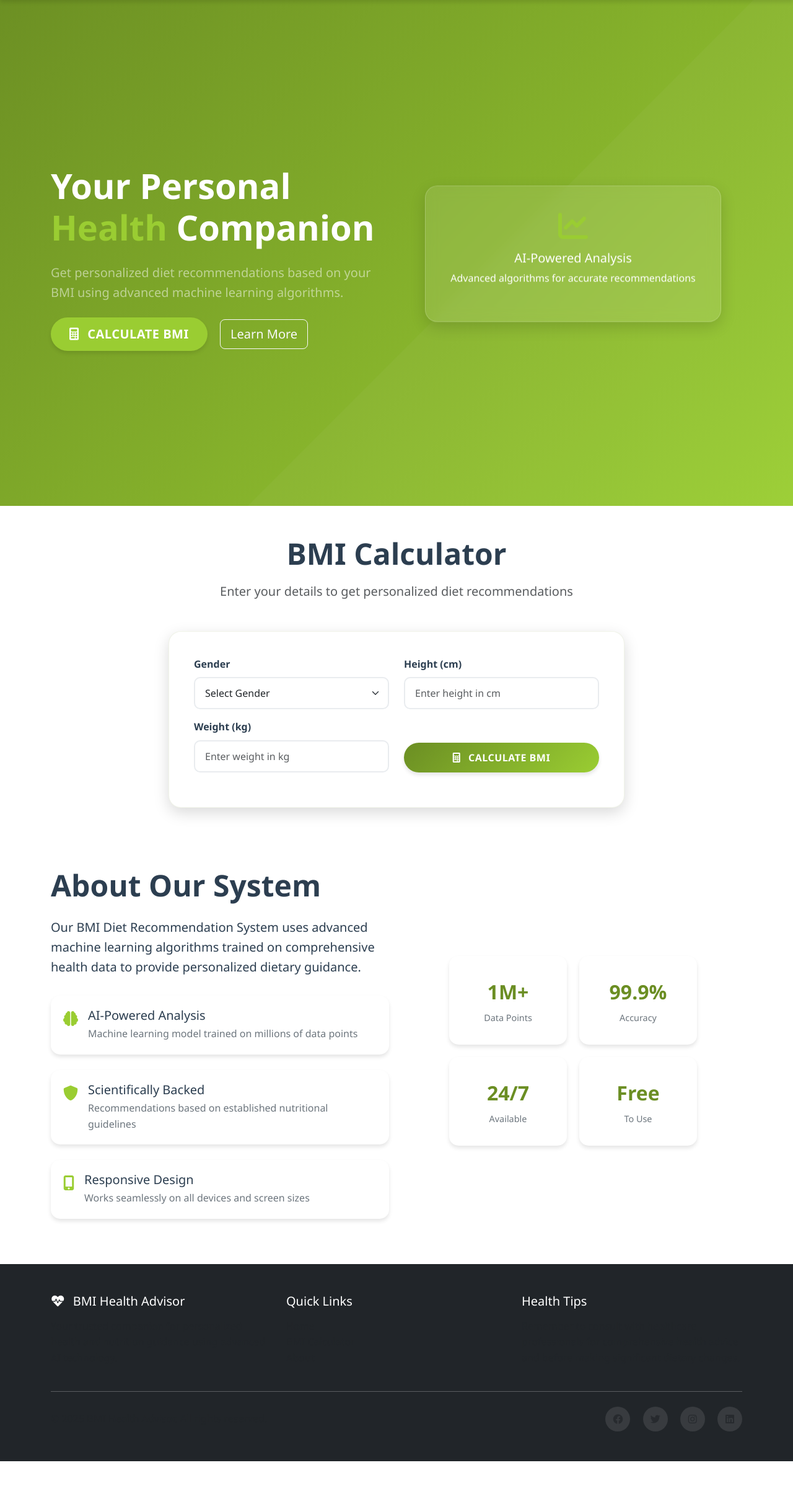
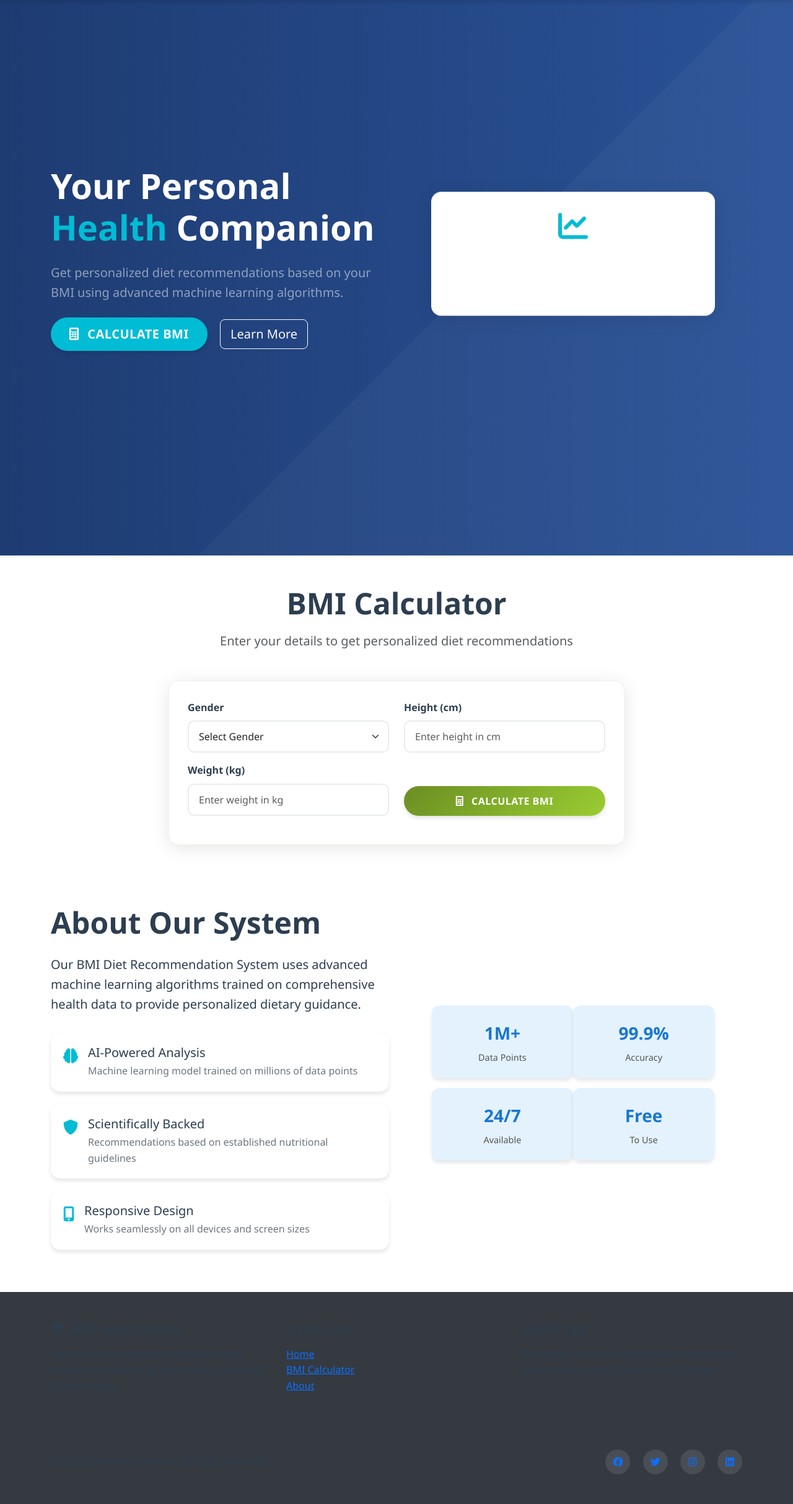
Before and after one commit to Nikky-05/BMI, a Flask app: page / in a window 1280 px wide. Shown: the part 64-2490 px from the top of the page at 62% size. Before the commit the page ends 2421 px from the top, so only its background shows below. Run offline with Flask 3, Linux system fonts and the light colour scheme.

Commit message:
updatedcode

```diff
--- a/app.py
+++ b/app.py
@@ -265,4 +265,4 @@
     # Initialize database (comment out if MySQL is not available)
     # init_database()
 
-    app.run(host='0.0.0.0', port=5001, debug=True)
+    app.run(host='0.0.0.0', port=5009, debug=True)
--- a/templates/index.html
+++ b/templates/index.html
@@ -1,35 +1,101 @@
 <!DOCTYPE html>
 <html lang="en">
 <head>
-    <meta charset="UTF-8">
-    <meta name="viewport" content="width=device-width, initial-scale=1.0">
+  <meta charset="UTF-8" />
+  <meta name="viewport" content="width=device-width, initial-scale=1.0"/>
   <title>BMI Diet Recommendation System</title>
-    <link href="https://cdn.jsdelivr.net/npm/bootstrap@5.3.0/dist/css/bootstrap.min.css" rel="stylesheet">
-    <link href="https://cdnjs.cloudflare.com/ajax/libs/font-awesome/6.0.0/css/all.min.css" rel="stylesheet">
-    <link href="styles.css" rel="stylesheet">
+  <link href="https://cdn.jsdelivr.net/npm/bootstrap@5.3.0/dist/css/bootstrap.min.css" rel="stylesheet" />
+  <link href="https://cdnjs.cloudflare.com/ajax/libs/font-awesome/6.0.0/css/all.min.css" rel="stylesheet" />
+  <link href="./static/css/styles.css" rel="stylesheet" />
+
+  <style>
+    /* Accent and branding */
+    .text-accent { color: #00bcd4 !important; }
+    .btn-accent {
+      background-color: #00bcd4;
+      color: #fff;
+      border: none;
+    }
+    .btn-accent:hover {
+      background-color: #0097a7;
+    }
+
+    /* Hero */
+    .hero-section {
+      background: linear-gradient(to right, #1e3c72, #2a5298);
+      color: white;
+      padding-top: 80px;
+      padding-bottom: 80px;
+    }
+
+    /* Cards and layout */
+    .floating-card, .calculator-card, .results-card {
+      background-color: #ffffff;
+      border-radius: 16px;
+      padding: 30px;
+      box-shadow: 0 5px 30px rgba(0, 0, 0, 0.1);
+    }
+
+    .bmi-value {
+      font-size: 3rem;
+      font-weight: bold;
+      color: #0077c2;
+    }
+
+    .bmi-category {
+      font-size: 1.25rem;
+      color: #009688;
+    }
+
+    .feature-item {
+      display: flex;
+      align-items: flex-start;
+      margin-bottom: 20px;
+    }
+
+    .feature-item i {
+      font-size: 1.5rem;
+      margin-top: 5px;
+    }
+
+    .stat-card {
+      background-color: #e3f2fd;
+      padding: 20px;
+      border-radius: 12px;
+      text-align: center;
+    }
+
+    .stat-number {
+      font-size: 1.75rem;
+      font-weight: bold;
+      color: #1976d2;
+    }
+
+    .stat-label {
+      color: #555;
+    }
+
+    .social-links a:hover {
+      color: #00bcd4 !important;
+    }
+  </style>
 </head>
+
 <body>
   <!-- Navigation -->
   <nav class="navbar navbar-expand-lg navbar-dark bg-primary fixed-top">
     <div class="container">
       <a class="navbar-brand fw-bold" href="#">
-                <i class="fas fa-heartbeat me-2"></i>
-                BMI Health Advisor
+        <i class="fas fa-heartbeat me-2"></i> BMI Health Advisor
       </a>
       <button class="navbar-toggler" type="button" data-bs-toggle="collapse" data-bs-target="#navbarNav">
         <span class="navbar-toggler-icon"></span>
       </button>
       <div class="collapse navbar-collapse" id="navbarNav">
         <ul class="navbar-nav ms-auto">
-                    <li class="nav-item">
-                        <a class="nav-link" href="#home">Home</a>
-                    </li>
-                    <li class="nav-item">
-                        <a class="nav-link" href="#calculator">Calculator</a>
-                    </li>
-                    <li class="nav-item">
-                        <a class="nav-link" href="#about">About</a>
-                    </li>
+          <li class="nav-item"><a class="nav-link" href="#home">Home</a></li>
+          <li class="nav-item"><a class="nav-link" href="#calculator">Calculator</a></li>
+          <li class="nav-item"><a class="nav-link" href="#about">About</a></li>
         </ul>
       </div>
     </div>
@@ -48,17 +114,14 @@
               Get personalized diet recommendations based on your BMI using advanced machine learning algorithms.
             </p>
             <a href="#calculator" class="btn btn-accent btn-lg me-3">
-                            <i class="fas fa-calculator me-2"></i>
-                            Calculate BMI
+              <i class="fas fa-calculator me-2"></i> Calculate BMI
             </a>
-                        <a href="#about" class="btn btn-outline-light btn-lg">
-                            Learn More
-                        </a>
+            <a href="#about" class="btn btn-outline-light btn-lg">Learn More</a>
           </div>
         </div>
         <div class="col-lg-6">
           <div class="hero-image">
-                        <div class="floating-card">
+            <div class="floating-card text-center">
               <i class="fas fa-chart-line fa-3x text-accent mb-3"></i>
               <h5>AI-Powered Analysis</h5>
               <p>Advanced algorithms for accurate recommendations</p>
@@ -78,7 +141,6 @@
             <h2 class="display-5 fw-bold mb-3">BMI Calculator</h2>
             <p class="lead text-muted">Enter your details to get personalized diet recommendations</p>
           </div>
-
           <div class="calculator-card">
             <form id="bmiForm">
               <div class="row">
@@ -92,18 +154,17 @@
                 </div>
                 <div class="col-md-6 mb-3">
                   <label for="height" class="form-label">Height (cm)</label>
-                                    <input type="number" class="form-control" id="height" placeholder="Enter height in cm" required min="100" max="250">
+                  <input type="number" class="form-control" id="height" placeholder="Enter height in cm" required min="100" max="250" />
                 </div>
               </div>
               <div class="row">
                 <div class="col-md-6 mb-3">
                   <label for="weight" class="form-label">Weight (kg)</label>
-                                    <input type="number" class="form-control" id="weight" placeholder="Enter weight in kg" required min="30" max="300">
+                  <input type="number" class="form-control" id="weight" placeholder="Enter weight in kg" required min="30" max="300" />
                 </div>
                 <div class="col-md-6 mb-3 d-flex align-items-end">
                   <button type="submit" class="btn btn-primary w-100">
-                                        <i class="fas fa-calculator me-2"></i>
-                                        Calculate BMI
+                    <i class="fas fa-calculator me-2"></i> Calculate BMI
                   </button>
                 </div>
               </div>
@@ -131,8 +192,7 @@
               <div class="col-md-8">
                 <div class="diet-recommendations">
                   <h4 class="mb-3">
-                                        <i class="fas fa-utensils me-2 text-accent"></i>
-                                        Diet Recommendations
+                    <i class="fas fa-utensils me-2 text-accent"></i> Diet Recommendations
                   </h4>
                   <div id="dietDetails"></div>
                 </div>
@@ -179,20 +239,20 @@
         </div>
         <div class="col-lg-6">
           <div class="about-visual">
-                        <div class="stats-grid">
-                            <div class="stat-card">
+            <div class="row g-3">
+              <div class="col-6 stat-card">
                 <div class="stat-number">1M+</div>
                 <div class="stat-label">Data Points</div>
               </div>
-                            <div class="stat-card">
+              <div class="col-6 stat-card">
                 <div class="stat-number">99.9%</div>
                 <div class="stat-label">Accuracy</div>
               </div>
-                            <div class="stat-card">
+              <div class="col-6 stat-card">
                 <div class="stat-number">24/7</div>
                 <div class="stat-label">Available</div>
               </div>
-                            <div class="stat-card">
+              <div class="col-6 stat-card">
                 <div class="stat-number">Free</div>
                 <div class="stat-label">To Use</div>
               </div>
@@ -204,49 +264,49 @@
   </section>
 
   <!-- Footer -->
-    <footer class="bg-dark text-white py-5">
+ <footer class="py-5">
   <div class="container">
     <div class="row">
-                <div class="col-lg-4">
+      <div class="col-lg-4 mb-4">
         <h5 class="mb-3">
-                        <i class="fas fa-heartbeat me-2"></i>
-                        BMI Health Advisor
+          <i class="fas fa-heartbeat me-2"></i> BMI Health Advisor
         </h5>
-                    <p class="text-muted">
+        <p>
           Your trusted companion for personalized health and nutrition guidance using advanced AI technology.
         </p>
       </div>
-                <div class="col-lg-4">
+      <div class="col-lg-4 mb-4">
         <h5 class="mb-3">Quick Links</h5>
         <ul class="list-unstyled">
-                        <li><a href="#home" class="text-muted text-decoration-none">Home</a></li>
-                        <li><a href="#calculator" class="text-muted text-decoration-none">BMI Calculator</a></li>
-                        <li><a href="#about" class="text-muted text-decoration-none">About</a></li>
+          <li><a href="#home">Home</a></li>
+          <li><a href="#calculator">BMI Calculator</a></li>
+          <li><a href="#about">About</a></li>
         </ul>
       </div>
-                <div class="col-lg-4">
+      <div class="col-lg-4 mb-4">
         <h5 class="mb-3">Health Tips</h5>
-                    <p class="text-muted">
-                        Remember to consult with healthcare professionals for comprehensive health advice and before making significant dietary changes.
+        <p>
+          Remember to consult healthcare professionals before making significant dietary changes.
         </p>
       </div>
     </div>
-            <hr class="my-4">
+    <hr class="my-4" />
     <div class="row align-items-center">
       <div class="col-md-6">
-                    <p class="mb-0 text-muted">&copy; 2025 BMI Health Advisor. All rights reserved.</p>
+        <p class="mb-0">&copy; 2025 BMI Health Advisor. All rights reserved.</p>
       </div>
       <div class="col-md-6 text-md-end">
         <div class="social-links">
-                        <a href="#" class="text-muted me-3"><i class="fab fa-facebook"></i></a>
-                        <a href="#" class="text-muted me-3"><i class="fab fa-twitter"></i></a>
-                        <a href="#" class="text-muted me-3"><i class="fab fa-instagram"></i></a>
-                        <a href="#" class="text-muted"><i class="fab fa-linkedin"></i></a>
+          <a href="#" class="me-3"><i class="fab fa-facebook"></i></a>
+          <a href="#" class="me-3"><i class="fab fa-twitter"></i></a>
+          <a href="#" class="me-3"><i class="fab fa-instagram"></i></a>
+          <a href="#"><i class="fab fa-linkedin"></i></a>
         </div>
       </div>
     </div>
   </div>
 </footer>
+
 
   <!-- Loading Spinner -->
   <div id="loadingSpinner" class="loading-spinner" style="display: none;">
@@ -256,6 +316,6 @@
   </div>
 
   <script src="https://cdn.jsdelivr.net/npm/bootstrap@5.3.0/dist/js/bootstrap.bundle.min.js"></script>
-    <script src="script.js"></script>
+  <script src="./static/js/script.js"></script>
 </body>
 </html>
```
Also changed, not shown: 2 other files. Lines whose indentation alone changed are shown as unchanged.
